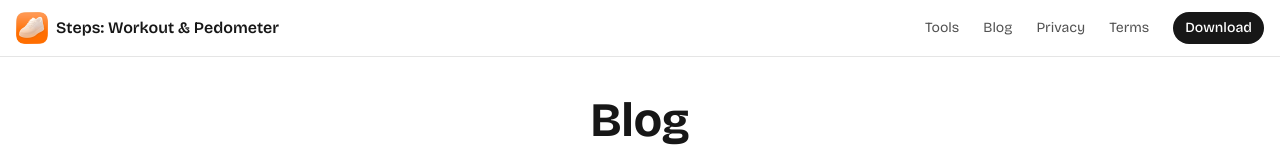
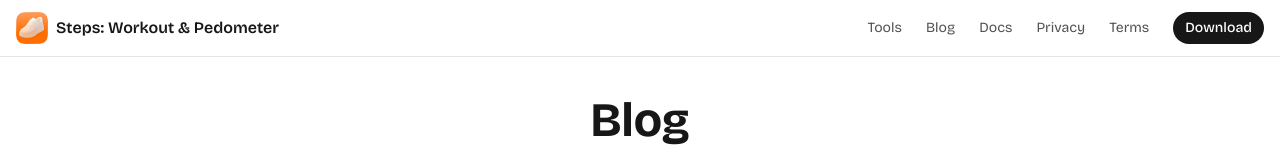
Before and after one commit to dqhieu/getsteps-app, a Next.js app: page /blog in a window 1280 px wide. Shown: the top 160 px of the page. Built offline with nearby package versions, Linux system fonts and the light colour scheme.

Commit message:
feat: add Mintlify docs at /docs subpath with Vercel rewrites

```diff
--- a/components/landing-footer.tsx
+++ b/components/landing-footer.tsx
@@ -114,6 +114,14 @@ export function LandingFooter() {
               </li>
               <li>
                 <Link
+                  href="/docs"
+                  className="text-sm text-neutral-600 dark:text-neutral-400 hover:text-[#ED772F] dark:hover:text-[#ED772F] transition-colors"
+                >
+                  Docs
+                </Link>
+              </li>
+              <li>
+                <Link
                   href="/privacy"
                   className="text-sm text-neutral-600 dark:text-neutral-400 hover:text-[#ED772F] dark:hover:text-[#ED772F] transition-colors"
                 >
--- a/components/landing-navbar.tsx
+++ b/components/landing-navbar.tsx
@@ -37,6 +37,12 @@ export function LandingNavbar() {
             Blog
           </Link>
           <Link
+            href="/docs"
+            className="text-sm text-neutral-600 dark:text-neutral-400 hover:text-neutral-900 dark:hover:text-white transition-colors"
+          >
+            Docs
+          </Link>
+          <Link
             href="/privacy"
             className="text-sm text-neutral-600 dark:text-neutral-400 hover:text-neutral-900 dark:hover:text-white transition-colors hidden sm:inline"
           >
```
Also changed, not shown: vercel.json (added).
